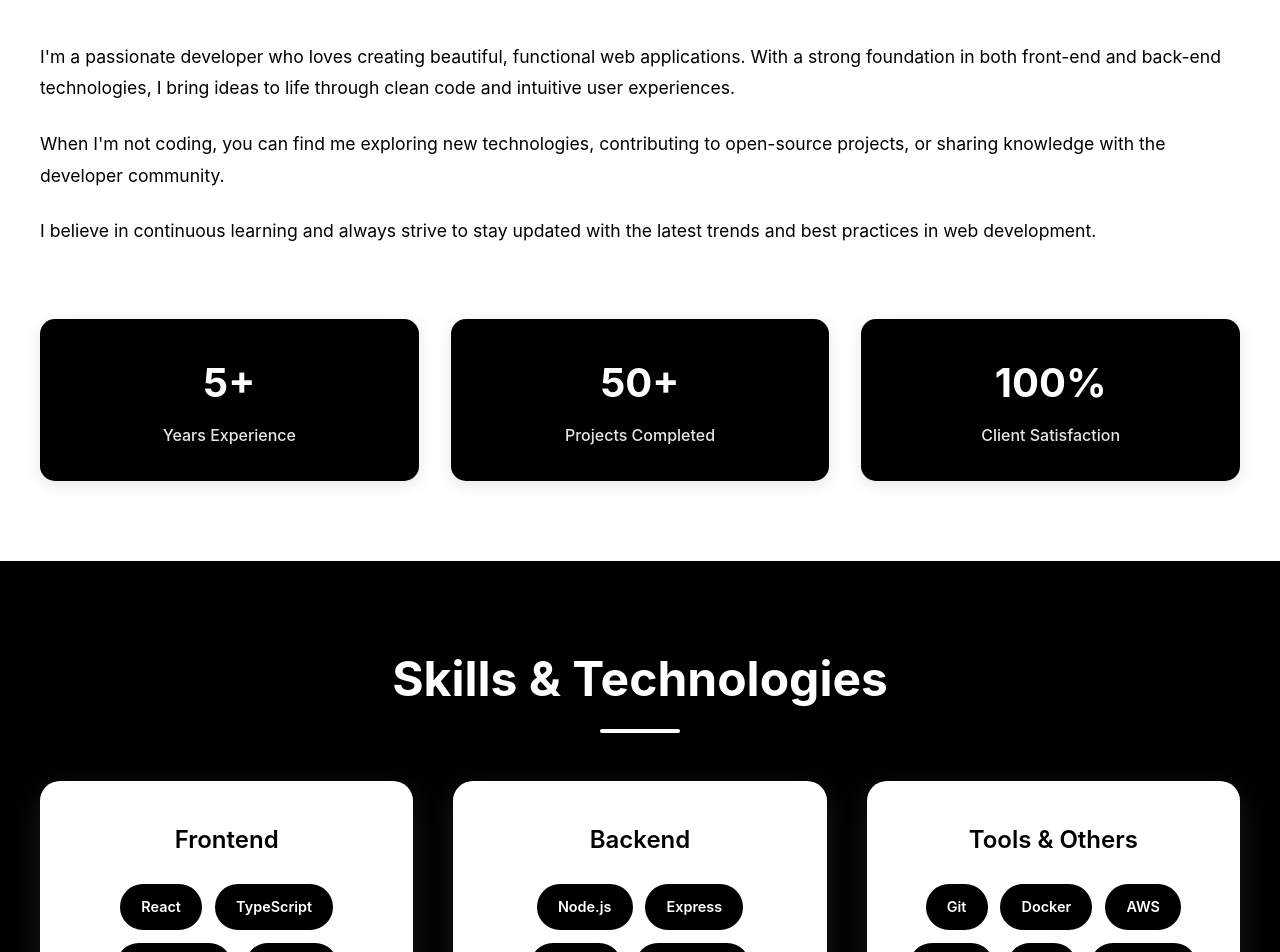
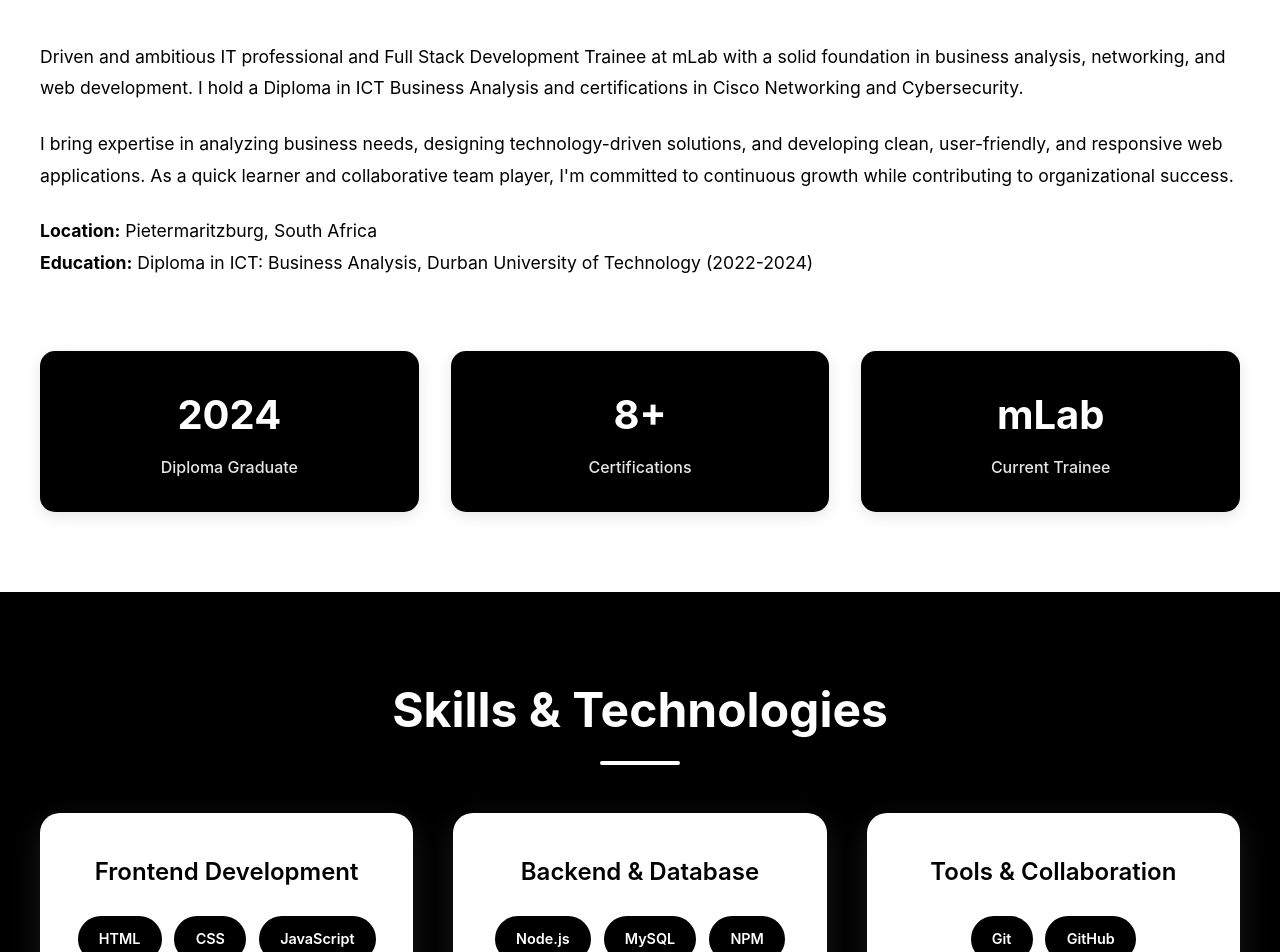
Before and after one commit to Shantela21/portfolio-of-shantela-noyila, a React (Vite) app: page / in a window 1280 px wide. Shown: the part 980-1932 px from the top of the page. Built offline with nearby package versions, Linux system fonts and the light colour scheme.

Commit message:
added projects

```diff
--- a/index.html
+++ b/index.html
@@ -5,7 +5,7 @@
     <link rel="icon" type="image/svg+xml" href="/src/assets/favicon.ico" />
     <meta name="viewport" content="width=device-width, initial-scale=1.0" />
     <title>Shantela Noyila | Portfolio</title>
-    <meta name="description" content="Portfolio of Shantela Noyila - Full Stack Developer specializing in React, TypeScript, and modern web technologies" />
+    <meta name="description" content="Portfolio of Shantela Noyila - Full Stack Developer from Pietermaritzburg, South Africa. Specializing in React, TypeScript, Node.js, and responsive web design. mLab Trainee with Diploma in ICT Business Analysis." />
   </head>
   <body>
     <div id="root"></div>
--- a/src/components/About.tsx
+++ b/src/components/About.tsx
@@ -7,31 +7,33 @@ const About = () => {
         <div className="about-content">
           <div className="about-text">
             <p>
-              I'm a passionate developer who loves creating beautiful, functional web applications.
-              With a strong foundation in both front-end and back-end technologies, I bring ideas
-              to life through clean code and intuitive user experiences.
+              Driven and ambitious IT professional and Full Stack Development Trainee at mLab with a solid
+              foundation in business analysis, networking, and web development. I hold a Diploma in ICT
+              Business Analysis and certifications in Cisco Networking and Cybersecurity.
             </p>
             <p>
-              When I'm not coding, you can find me exploring new technologies, contributing to
-              open-source projects, or sharing knowledge with the developer community.
+              I bring expertise in analyzing business needs, designing technology-driven solutions, and
+              developing clean, user-friendly, and responsive web applications. As a quick learner and
+              collaborative team player, I'm committed to continuous growth while contributing to
+              organizational success.
             </p>
             <p>
-              I believe in continuous learning and always strive to stay updated with the latest
-              trends and best practices in web development.
+              <strong>Location:</strong> Pietermaritzburg, South Africa<br/>
+              <strong>Education:</strong> Diploma in ICT: Business Analysis, Durban University of Technology (2022-2024)
             </p>
           </div>
           <div className="about-stats">
             <div className="stat-card">
-              <h3>5+</h3>
-              <p>Years Experience</p>
+              <h3>2024</h3>
+              <p>Diploma Graduate</p>
             </div>
             <div className="stat-card">
-              <h3>50+</h3>
-              <p>Projects Completed</p>
+              <h3>8+</h3>
+              <p>Certifications</p>
             </div>
             <div className="stat-card">
-              <h3>100%</h3>
-              <p>Client Satisfaction</p>
+              <h3>mLab</h3>
+              <p>Current Trainee</p>
             </div>
           </div>
         </div>
--- a/src/components/Contact.tsx
+++ b/src/components/Contact.tsx
@@ -12,18 +12,26 @@ const Contact = () => {
               Whether you have a question or just want to say hi, feel free to reach out!
             </p>
             <div className="contact-methods">
-              <a href="mailto:shantela.noyila@example.com" className="contact-method">
+              <a href="mailto:shantelaslie@gmail.com" className="contact-method">
                 <span className="icon">✉️</span>
-                <span>shantela.noyila@example.com</span>
+                <span>shantelaslie@gmail.com</span>
               </a>
-              <a href="https://www.linkedin.com/in/shantela-noyila-1864b2212/" target="_blank" rel="noopener noreferrer" className="contact-method">
+              <a href="tel:+27638998411" className="contact-method">
+                <span className="icon">📱</span>
+                <span>063 899 8411</span>
+              </a>
+              <a href="https://www.linkedin.com/in/shantela-noyila-1864b2212" target="_blank" rel="noopener noreferrer" className="contact-method">
                 <span className="icon">💼</span>
-                <span>LinkedIn</span>
+                <span>LinkedIn Profile</span>
               </a>
-              <a href="https://github.com" target="_blank" rel="noopener noreferrer" className="contact-method">
+              <a href="https://github.com/Shantela21" target="_blank" rel="noopener noreferrer" className="contact-method">
                 <span className="icon">💻</span>
-                <span>GitHub</span>
+                <span>GitHub - Shantela21</span>
               </a>
+              <div className="contact-method">
+                <span className="icon">📍</span>
+                <span>Pietermaritzburg, South Africa</span>
+              </div>
             </div>
           </div>
           <form className="contact-form">
--- a/src/components/Footer.tsx
+++ b/src/components/Footer.tsx
@@ -7,9 +7,9 @@ const Footer = () => {
       <div className="footer-content">
         <p>&copy; {currentYear} Shantela Noyila. All rights reserved.</p>
         <div className="footer-links">
-          <a href="https://github.com" target="_blank" rel="noopener noreferrer">GitHub</a>
-          <a href="https://linkedin.com" target="_blank" rel="noopener noreferrer">LinkedIn</a>
-          <a href="https://twitter.com" target="_blank" rel="noopener noreferrer">Twitter</a>
+          <a href="https://github.com/Shantela21" target="_blank" rel="noopener noreferrer">GitHub</a>
+          <a href="https://www.linkedin.com/in/shantela-noyila-1864b2212" target="_blank" rel="noopener noreferrer">LinkedIn</a>
+          <a href="shantelaslie@gmail.com">Email</a>
         </div>
       </div>
     </footer>
--- a/src/components/Hero.tsx
+++ b/src/components/Hero.tsx
@@ -6,9 +6,9 @@ const Hero = () => {
         <h1 className="hero-title">
           Hi, I'm <span className="highlight">Shantela Noyila</span>
         </h1>
-        <p className="hero-subtitle">Full Stack Developer | Creative Problem Solver</p>
+        <p className="hero-subtitle">Full Stack Developer</p>
         <p className="hero-description">
-          I build exceptional digital experiences that make people's lives easier
+          Passionate about turning ideas into functional, visually appealing digital experiences
         </p>
         <div className="hero-buttons">
           <a href="#projects" className="btn btn-primary">View My Work</a>
--- a/src/components/Projects.tsx
+++ b/src/components/Projects.tsx
@@ -1,30 +1,30 @@
-
 const Projects = () => {
   const projects = [
     {
-      title: 'E-Commerce Platform',
-      description: 'A full-stack e-commerce solution with payment integration, user authentication, and admin dashboard.',
-      technologies: ['React', 'Node.js', 'MongoDB', 'Stripe'],
-      link: '#'
+      title: 'GitHub Repositories',
+      description: 'Open-source projects and code samples showcasing problem-solving skills and collaborative development.',
+      technologies: ['Git', 'GitHub', 'Version Control', 'Code Reviews'],
+      link: 'https://github.com/Shantela21'
     },
     {
-      title: 'Task Management App',
-      description: 'Collaborative task management tool with real-time updates and team collaboration features.',
-      technologies: ['React', 'TypeScript', 'Firebase', 'Tailwind CSS'],
-      link: '#'
+      title: 'Weather App',
+      description: 'A responsive web application that fetches and displays real-time weather data for any location using a public API.',
+      technologies: ['React.js', 'CSS', 'API Integration', 'Responsive Design'],
+      link: 'https://github.com/Shantela21/task-4-weather-application'
     },
     {
-      title: 'Weather Dashboard',
-      description: 'Real-time weather application with interactive maps and detailed forecasts using external APIs.',
-      technologies: ['React', 'REST API', 'Chart.js', 'CSS3'],
-      link: '#'
+      title: 'Eon chatbot GUI',
+      description: 'An AI-powered chatbot that provides intelligent responses and assistance using natural language processing.',
+      technologies: ['JavaScript', 'AI', 'NLP', 'APIs'],
+      link: 'https://github.com/Shantela21/ollama-ai-react-gui.git'
     },
     {
-      title: 'Social Media App',
-      description: 'Feature-rich social networking platform with posts, comments, likes, and user profiles.',
-      technologies: ['React', 'GraphQL', 'PostgreSQL', 'AWS'],
-      link: '#'
+      title: 'Shopping List App',
+      description: 'A simple and intuitive app to create, manage, and share shopping lists with real-time collaboration features.',
+      technologies: ['HTML', 'CSS', 'JavaScript', 'Responsive Design', 'TypeScript'],
+      link: 'https://github.com/Shantela21/shopping-list-app-.git'
     }
+
   ];
 
   return (
--- a/src/components/Skills.tsx
+++ b/src/components/Skills.tsx
@@ -1,17 +1,20 @@
-
 const Skills = () => {
   const skillCategories = [
     {
-      title: 'Frontend',
-      skills: ['React', 'TypeScript', 'JavaScript', 'HTML5', 'CSS3', 'Tailwind CSS']
+      title: 'Frontend Development',
+      skills: ['HTML', 'CSS', 'JavaScript', 'TypeScript', 'React.js', 'Bootstrap', 'Responsive Design']
     },
     {
-      title: 'Backend',
-      skills: ['Node.js', 'Express', 'Python', 'REST APIs', 'GraphQL', 'MongoDB']
+      title: 'Backend & Database',
+      skills: ['Node.js', 'MySQL', 'NPM', 'Yarn', 'CRUD Operations']
     },
     {
-      title: 'Tools & Others',
-      skills: ['Git', 'Docker', 'AWS', 'Figma', 'Vite', 'Webpack']
+      title: 'Tools & Collaboration',
+      skills: ['Git', 'GitHub', 'Version Control', 'Code Reviews', 'Debugging', 'Problem-Solving']
+    },
+    {
+      title: 'Certifications',
+      skills: ['Cisco Networking', 'Cybersecurity', 'AI Fundamentals', 'FreeCodeCamp']
     }
   ];
 
```
